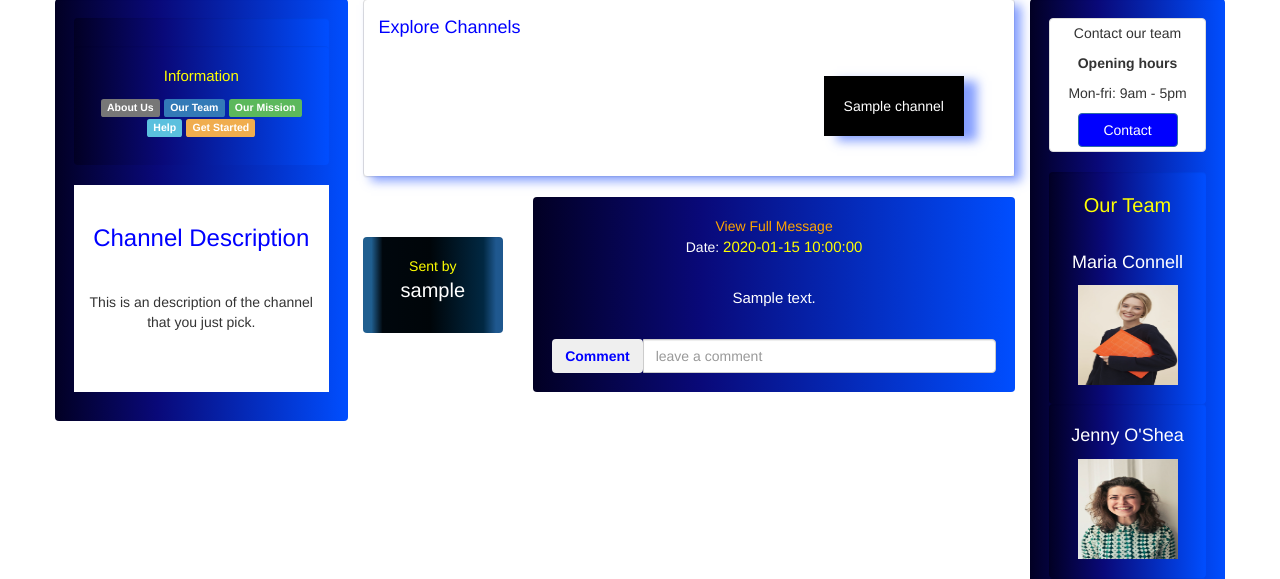
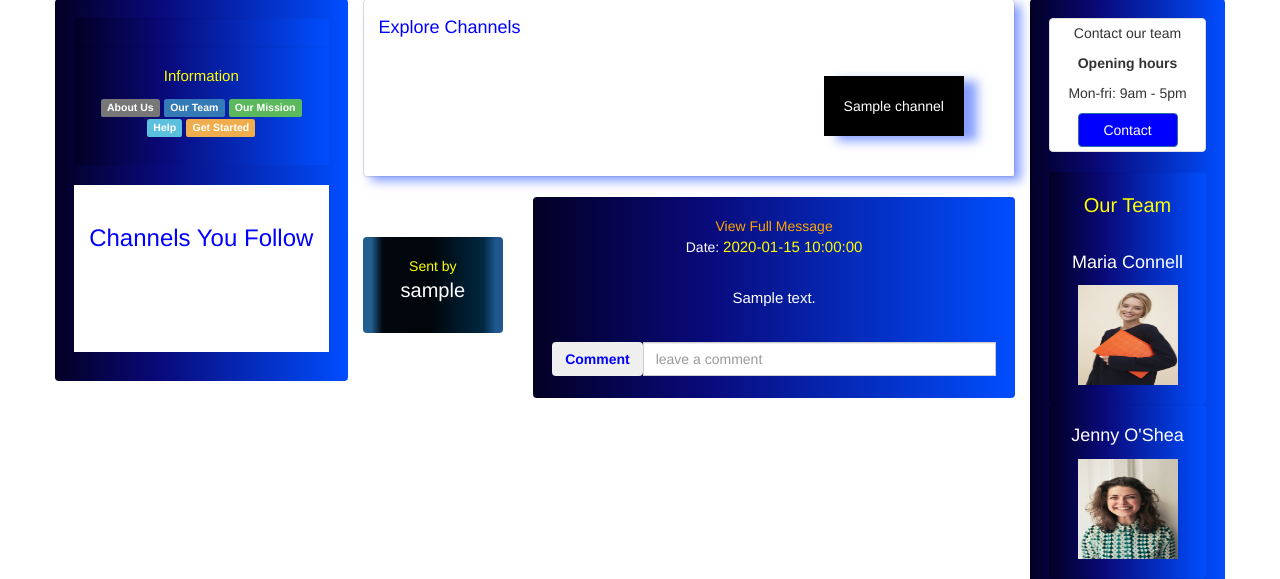
Before and after one commit to anthony-keogh/messaging_app, a Flask app: page /messages in a window 1280 px wide. Shown: the part 171-750 px from the top of the page. Run offline with Flask 2, Linux system fonts and the light colour scheme; a database or web service that is not in the repository returns one stand-in record (values such as "Sample title"); some libraries are stand-ins or nearby versions.

Commit message:
css changes to pages

```diff
--- a/app.py
+++ b/app.py
@@ -262,4 +262,4 @@ def login():
 if __name__ == '__main__':
     app.run(host=os.environ.get('IP'),
             port=os.environ.get('PORT'),
-            debug=False)
+            debug=True)
--- a/static/css/main.css
+++ b/static/css/main.css
@@ -75,6 +75,13 @@ p.white-text{
       font-weight: bold;
 
   }
+
+
+  hr.line-break-between-messages {
+    border: 12px solid white!important;
+
+  }
+
 
 .well{
     margin-bottom:-20px;
--- a/templates/channel.html
+++ b/templates/channel.html
@@ -138,7 +138,7 @@ div.ex1 {
 </div>
           </div>
         </div>
-
+        <hr class="line-break-between-messages">
          {% endfor %}
 
       </div>
--- a/templates/messages.html
+++ b/templates/messages.html
@@ -59,9 +59,9 @@ div.ex1 {
       <br><br>
       <div class="" style="background-color:white">
         <br>
-        <h3 style="color:blue;">Channel Description</h3>
+        <h3 style="color:blue;" class="channel-bold">Channels You Follow</h3>
         <br>
-        <p style="padding:10px;">This is an description of the channel that you just pick.<p>
+        <p style="padding:10px;"><p>
         <br><br>
       </div>
 
@@ -110,8 +110,8 @@ div.ex1 {
           </div>
         </div>
 
-        <div class="col-sm-9">
-          <div class="well">
+        <div class="col-sm-9" >
+          <div class="well" >
           <a href="{{ url_for('view_message', message_id=messages._id) }}" style="color:orange;">View Full Message</a>
           <p style="color:white;">Date: <span style=" color:yellow;font-size:15px;">{{ messages.date_added }}</span></p>
                         </p><br>
@@ -124,14 +124,16 @@ div.ex1 {
   </div>
 
   <input type="text" class="form-control" placeholder="leave a comment {{session.username}}" aria-label="Write a comment" aria-describedby="basic-addon1">
+<br><br>
 
 </div>
           </div>
         </div>
-
+         <hr class="line-break-between-messages">
          {% endfor %}
 
       </div>
+
            <br><br><br>
     </div>
     <div class="col-sm-2 well">
```
